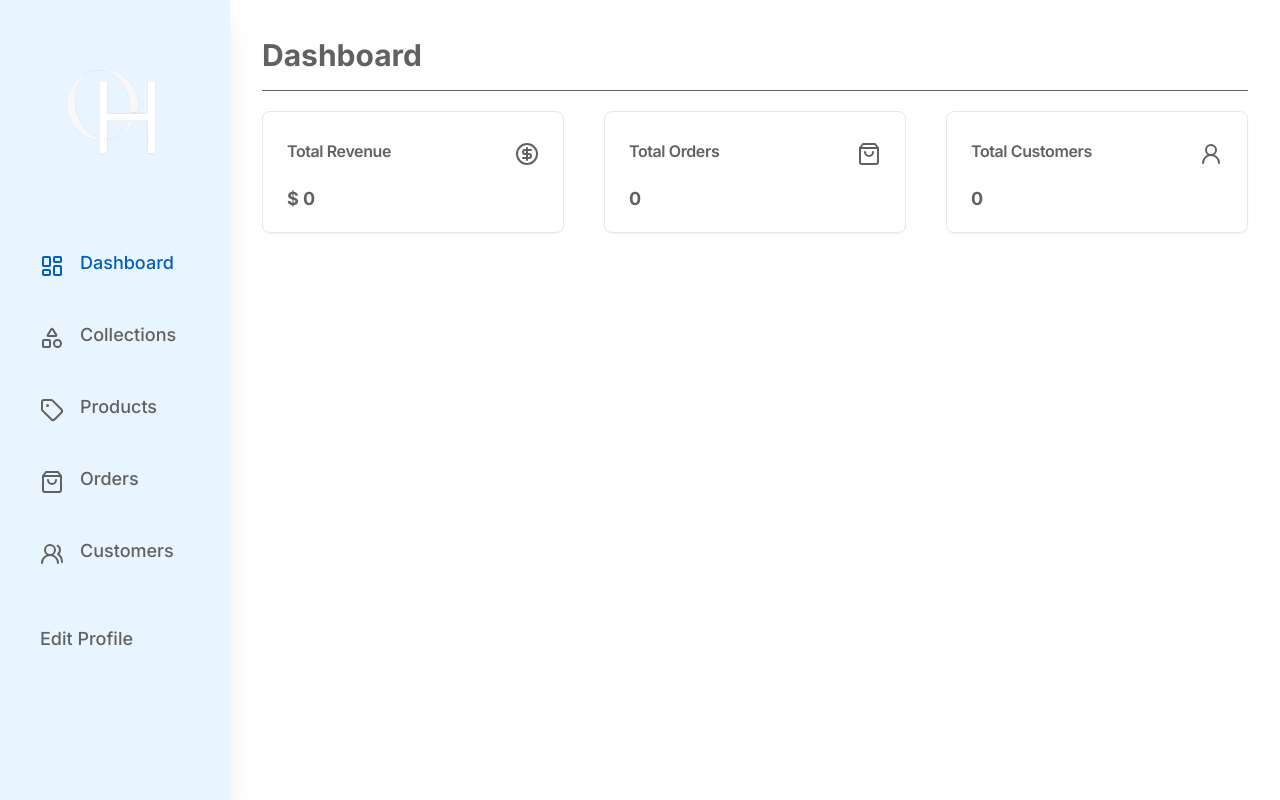
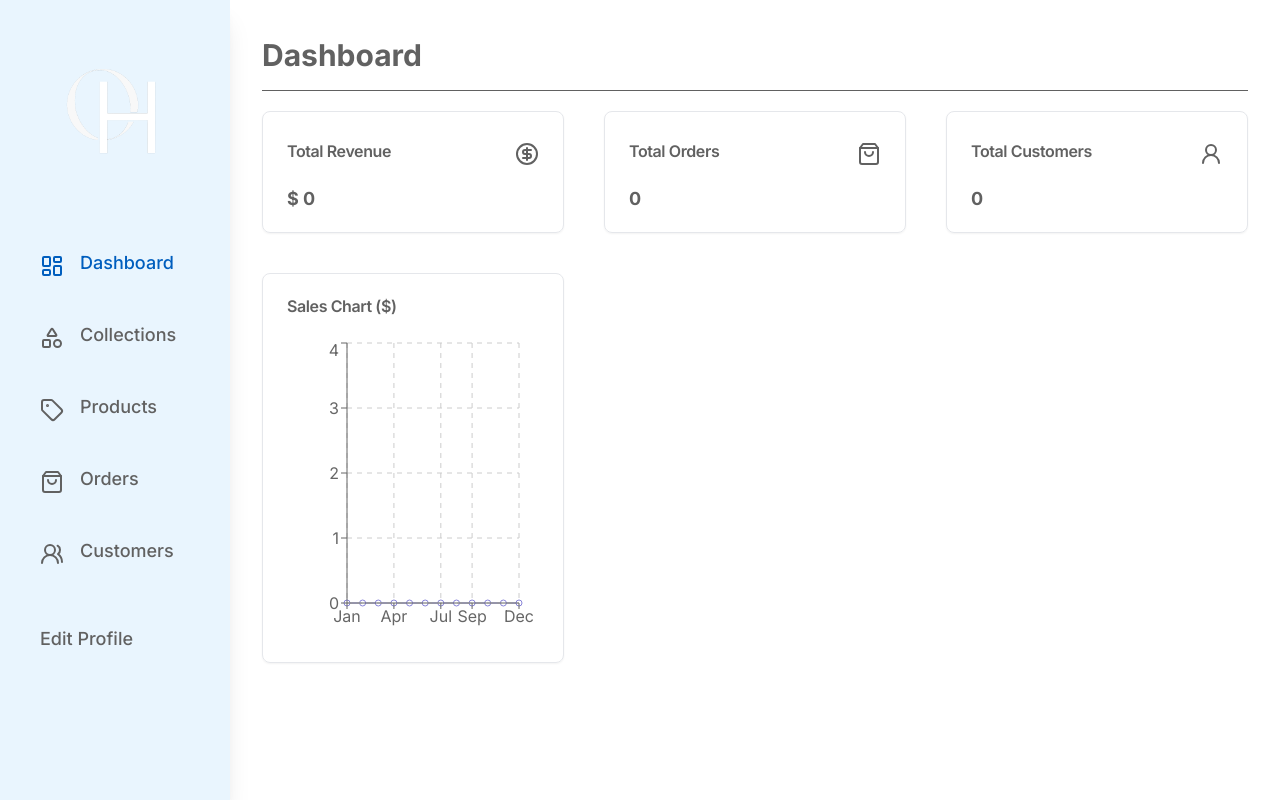
Before and after one commit to johnsethsalazar/js-ecommerce, a Next.js app: page / in a window 1280 px wide. Built offline with nearby package versions, Linux system fonts and the light colour scheme; no server answers; the database is empty.

Commit message:
Added a Sales Chart component in the Dashboard page

```diff
--- a/app/(dashboard)/page.tsx
+++ b/app/(dashboard)/page.tsx
@@ -1,13 +1,18 @@
+import SalesChart from "@/components/custom ui/SalesChart";
 import { Card, CardContent, CardHeader, CardTitle } from "@/components/ui/card";
 import { Separator } from "@/components/ui/separator";
-import { getSalesPerMonth, getTotalCustomers, getTotalSales } from "@/lib/actions/actions";
+import {
+  getSalesPerMonth,
+  getTotalCustomers,
+  getTotalSales,
+} from "@/lib/actions/actions";
 import { UserButton } from "@clerk/nextjs";
 import { CircleDollarSign, ShoppingBag, UserRoundIcon } from "lucide-react";
 
 export default async function Home() {
   const totalRevenue = await getTotalSales().then((data) => data.totalRevenue);
   const totalOrders = await getTotalSales().then((data) => data.totalOrders);
-  const totalCustomers = await getTotalCustomers()
+  const totalCustomers = await getTotalCustomers();
 
   const graphData = await getSalesPerMonth();
 
@@ -20,7 +25,7 @@ export default async function Home() {
         <Card>
           <CardHeader className="flex flex-row justify-between items-center">
             <CardTitle>Total Revenue</CardTitle>
-            <CircleDollarSign className="max-sm:hidden"/>
+            <CircleDollarSign className="max-sm:hidden" />
           </CardHeader>
           <CardContent>
             <p className="text-body-bold">$ {totalRevenue}</p>
@@ -29,7 +34,7 @@ export default async function Home() {
         <Card>
           <CardHeader className="flex flex-row justify-between items-center">
             <CardTitle>Total Orders</CardTitle>
-            <ShoppingBag className="max-sm:hidden"/>
+            <ShoppingBag className="max-sm:hidden" />
           </CardHeader>
           <CardContent>
             <p className="text-body-bold">{totalOrders}</p>
@@ -38,10 +43,18 @@ export default async function Home() {
         <Card>
           <CardHeader className="flex flex-row justify-between items-center">
             <CardTitle>Total Customers</CardTitle>
-            <UserRoundIcon className="max-sm:hidden"/>
+            <UserRoundIcon className="max-sm:hidden" />
           </CardHeader>
           <CardContent>
             <p className="text-body-bold">{totalCustomers}</p>
+          </CardContent>
+        </Card>
+        <Card>
+          <CardHeader className="flex flex-row justify-between items-center">
+            <CardTitle>Sales Chart ($)</CardTitle>
+          </CardHeader>
+          <CardContent>
+            <SalesChart data={graphData} />
           </CardContent>
         </Card>
       </div>
--- /dev/null
+++ b/components/custom ui/SalesChart.tsx
@@ -0,0 +1,29 @@
+"use client";
+
+import React from "react";
+import {
+  CartesianGrid,
+  Line,
+  LineChart,
+  ResponsiveContainer,
+  XAxis,
+  YAxis,
+} from "recharts";
+const SalesChart = ({ data }: { data: any[] }) => {
+  return (
+    <ResponsiveContainer width="100%" height={300}>
+      <LineChart
+        className="w-full h-full"
+        data={data}
+        margin={{ top: 5, right: 20, bottom: 5, left: 0 }}
+      >
+        <Line type="monotone" dataKey="sales" stroke="#8884d8" />
+        <CartesianGrid stroke="#ccc" strokeDasharray="5 5" />
+        <XAxis dataKey="name" />
+        <YAxis />
+      </LineChart>
+    </ResponsiveContainer>
+  );
+};
+
+export default SalesChart;
--- a/lib/actions/actions.ts
+++ b/lib/actions/actions.ts
@@ -38,4 +38,6 @@ export const getSalesPerMonth = async () => {
     );
     return { name: month, sales: salesPerMonth[i] || 0 };
   });
+
+  return graphData;
 };
--- a/package.json
+++ b/package.json
@@ -30,6 +30,7 @@
     "react-dom": "^18",
     "react-hook-form": "^7.51.0",
     "react-hot-toast": "^2.4.1",
+    "recharts": "^2.12.6",
     "stripe": "^14.19.0",
     "tailwind-merge": "^2.2.1",
     "tailwindcss-animate": "^1.0.7",
```
Also changed, not shown: 1 other file (tests, documents, lock files or other folders).
